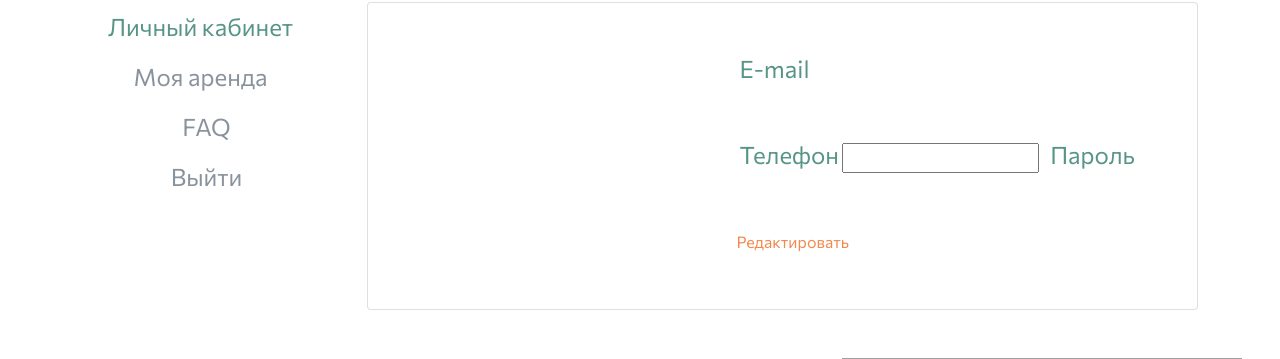
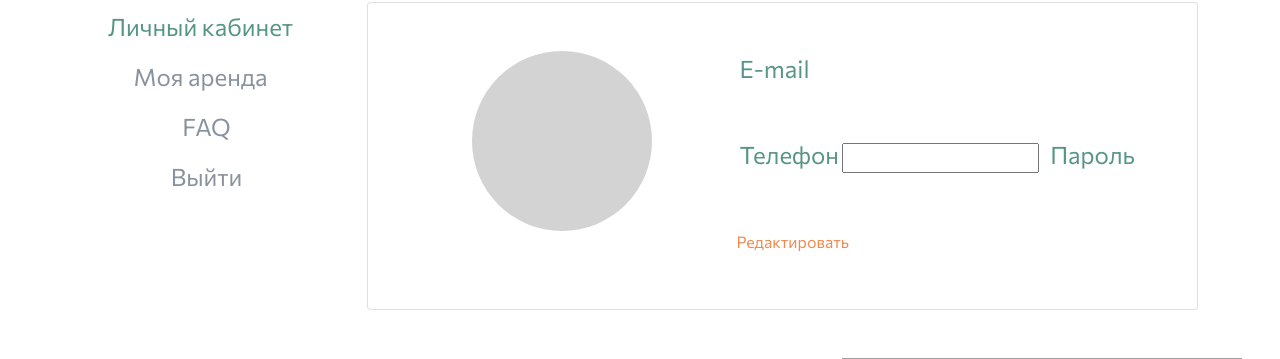
Before and after one commit to LuFent/SelfStorage, a Django app: template templates/account.html in a window 1280 px wide. Shown: the part 160-519 px from the top of the page. Run offline with Django 4.2, Linux system fonts and the light colour scheme; the template is opened without the code that fills it: values that come from a table or form of the project are taken from there, others are empty; parts of the project's set-up code (start-up, migrations or seed data) failed here and were passed over; grey boxes are pictures that could not be loaded.

Commit message:
Account: handle case when name, phone, avatar are not set

```diff
--- a/templates/account.html
+++ b/templates/account.html
@@ -22,7 +22,16 @@
         <div class="tab-pane fade show active" id="LK" role="tabpanel" aria-labelledby="LK-tab">
           <div class="row">
             <div class="col-12 col-sm-5 d-flex flex-column align-items-center">
+              {% if user.avatar %}
               <img src="{{ user.avatar.url }}" class="rounded-pill mb-3" style="width: 180px" alt="">
+              {% else %}
+              <div class="rounded-pill mb-3 d-flex justify-content-center align-items-center"
+                style="width: 180px; height:180px; background-color: lightgray">
+                <span class="text-white text-uppercase fw-bold display-2">
+                  {{ user.first_name|first }}{{user.last_name|first }}
+                </span>
+              </div>
+              {% endif%}
               <h4>{{ user.first_name }} {{ user.last_name }}</h4>
             </div>
             <div class="col-12 col-sm-7 d-flex flex-column">
@@ -48,7 +57,11 @@
                   const save_button = document.getElementById('save')
 
                   email_field.value = '{{ user.email }}'
+                  {% if user.phonenumber %}
                   phone_field.value = '{{ user.phonenumber }}'
+                  {% else %}
+                  phone_field.value = 'Не указан'
+                  {% endif %}
                   password_field.value = 'password'
 
                   edit_link.addEventListener('click', e => {
```
